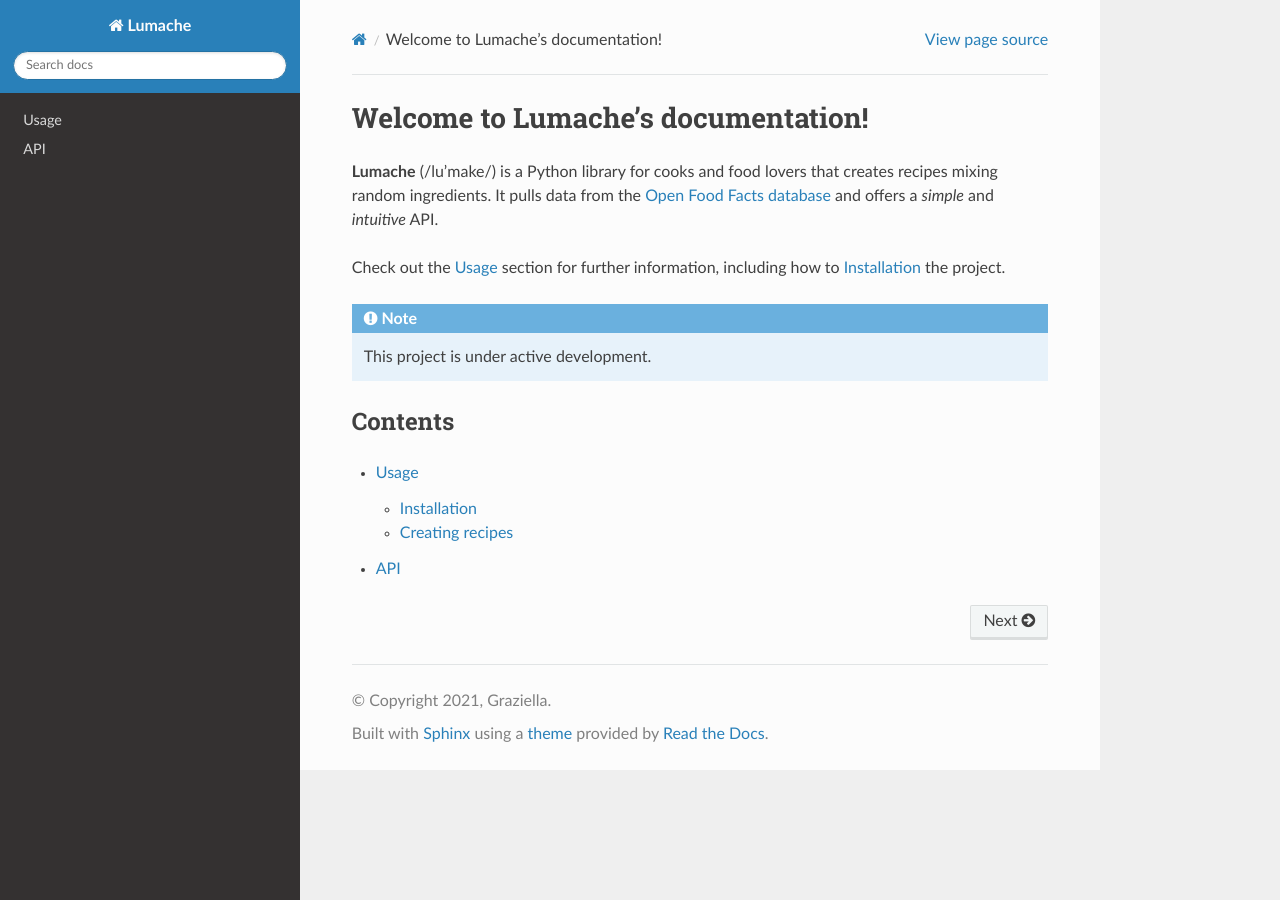
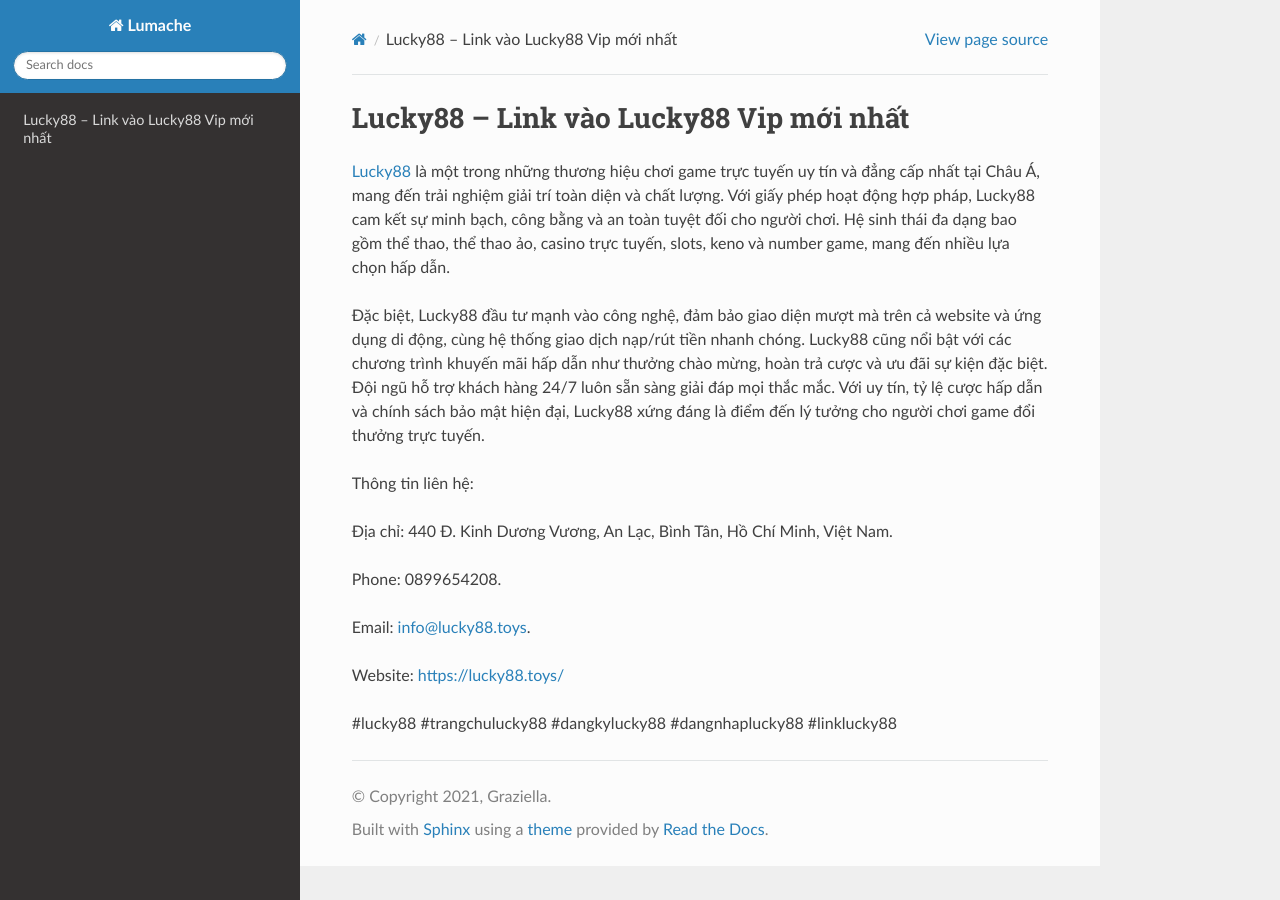
Before and after one commit to amaradasgupta3/lucky88toys, a Sphinx documentation site: the page built from docs/source/index.rst, in a window 1280 px wide. Built offline with Sphinx 7.4.7 and the Read the Docs theme 3.1.0, drawn with Linux system fonts in a browser that asks for light colours.

Commit message:
Update index.rst

```diff
--- a/docs/source/index.rst
+++ b/docs/source/index.rst
@@ -1,22 +1,18 @@
-Welcome to Lumache's documentation!
+Lucky88 – Link vào Lucky88 Vip mới nhất
 ===================================
 
-**Lumache** (/lu'make/) is a Python library for cooks and food lovers
-that creates recipes mixing random ingredients.
-It pulls data from the `Open Food Facts database <https://world.openfoodfacts.org/>`_
-and offers a *simple* and *intuitive* API.
+`Lucky88 <https://lucky88.toys/>`_ là một trong những thương hiệu chơi game trực tuyến uy tín và đẳng cấp nhất tại Châu Á, mang đến trải nghiệm giải trí toàn diện và chất lượng. Với giấy phép hoạt động hợp pháp, Lucky88 cam kết sự minh bạch, công bằng và an toàn tuyệt đối cho người chơi. Hệ sinh thái đa dạng bao gồm thể thao, thể thao ảo, casino trực tuyến, slots, keno và number game, mang đến nhiều lựa chọn hấp dẫn.
 
-Check out the :doc:`usage` section for further information, including
-how to :ref:`installation` the project.
+Đặc biệt, Lucky88 đầu tư mạnh vào công nghệ, đảm bảo giao diện mượt mà trên cả website và ứng dụng di động, cùng hệ thống giao dịch nạp/rút tiền nhanh chóng. Lucky88 cũng nổi bật với các chương trình khuyến mãi hấp dẫn như thưởng chào mừng, hoàn trả cược và ưu đãi sự kiện đặc biệt. Đội ngũ hỗ trợ khách hàng 24/7 luôn sẵn sàng giải đáp mọi thắc mắc. Với uy tín, tỷ lệ cược hấp dẫn và chính sách bảo mật hiện đại, Lucky88 xứng đáng là điểm đến lý tưởng cho người chơi game đổi thưởng trực tuyến.
 
-.. note::
+Thông tin liên hệ:
 
-   This project is under active development.
+Địa chỉ: 440 Đ. Kinh Dương Vương, An Lạc, Bình Tân, Hồ Chí Minh, Việt Nam.
 
-Contents
---------
+Phone: 0899654208.
 
-.. toctree::
+Email: info@lucky88.toys.
 
-   usage
-   api
+Website: https://lucky88.toys/
+
+#lucky88 #trangchulucky88 #dangkylucky88 #dangnhaplucky88 #linklucky88
```
